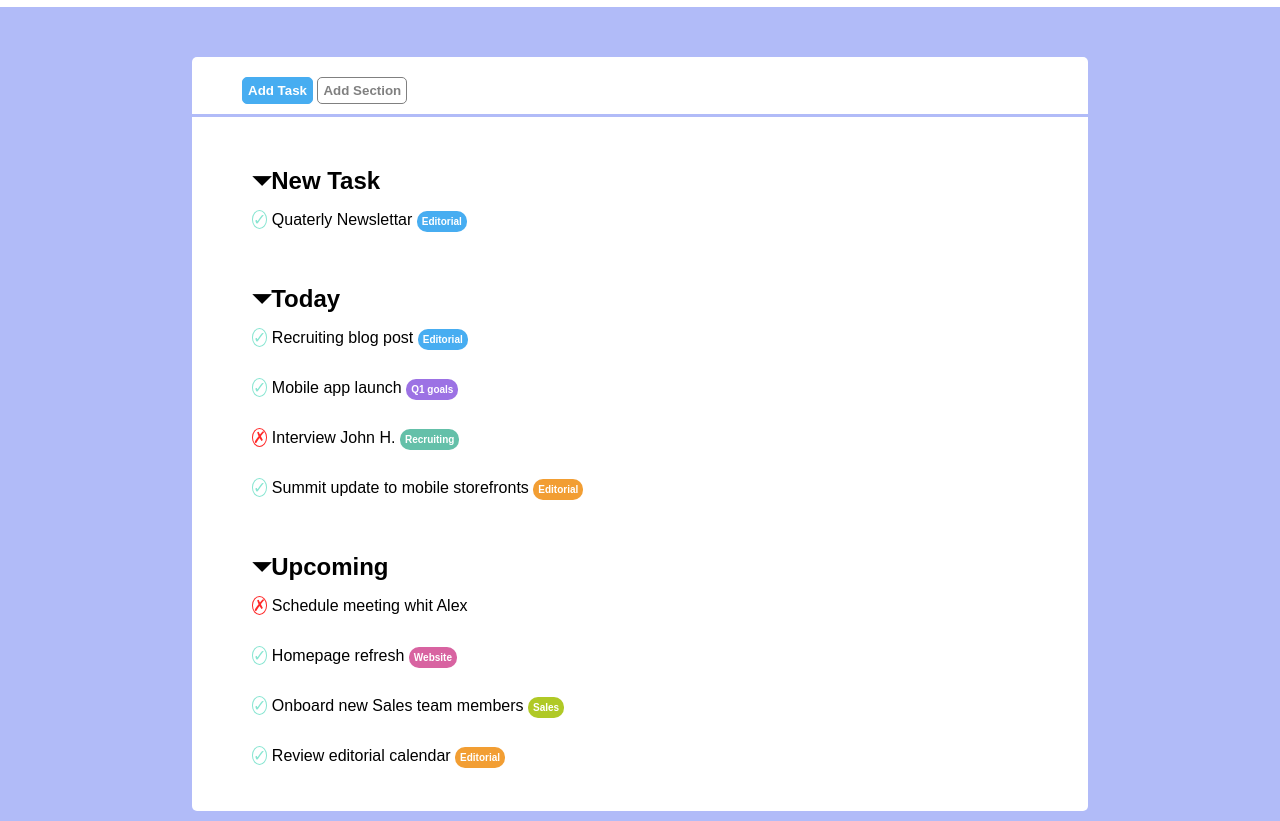
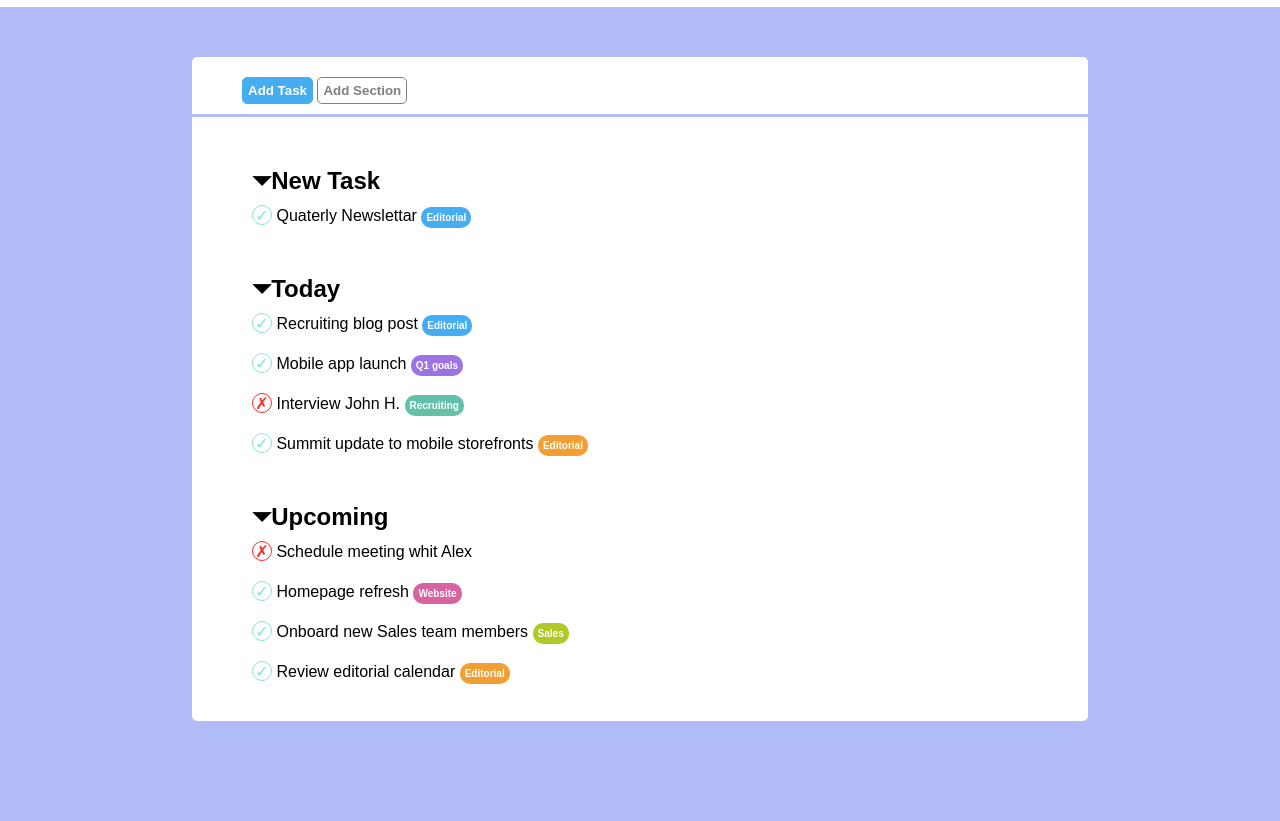
Before and after one commit to marcovalerio93/html-css-toboolist, a plain HTML site: page index.html in a window 1280 px wide. Shown: the part 63-884 px from the top of the page. After the commit the page ends 800 px from the top, so only its background shows below. Drawn offline with Linux system fonts and the light colour scheme.

Commit message:
conclusione esercizio corretto

```diff
--- a/css/style.css
+++ b/css/style.css
@@ -58,6 +58,7 @@ button{
     background-color: #47adf1;
     color: #fff;
     border-color: #47adf1;
+
 }
 /* fine button */
 /* inizio lista */
@@ -92,14 +93,14 @@ li li{
 
 /* inizio simboli check-cross */
 .circle{
-    display: inline block;
-    width: 30px;
-    height: 30px;
+    display: inline-block;
+    width: 20px;
+    height: 20px;
     border-radius: 50%;
     border-style: solid;
     border-width: 1px;
     text-align: center;
-    line-height:30px;
+    line-height: 20px;
 }
 .check{
     color: #87e5d1;
```
